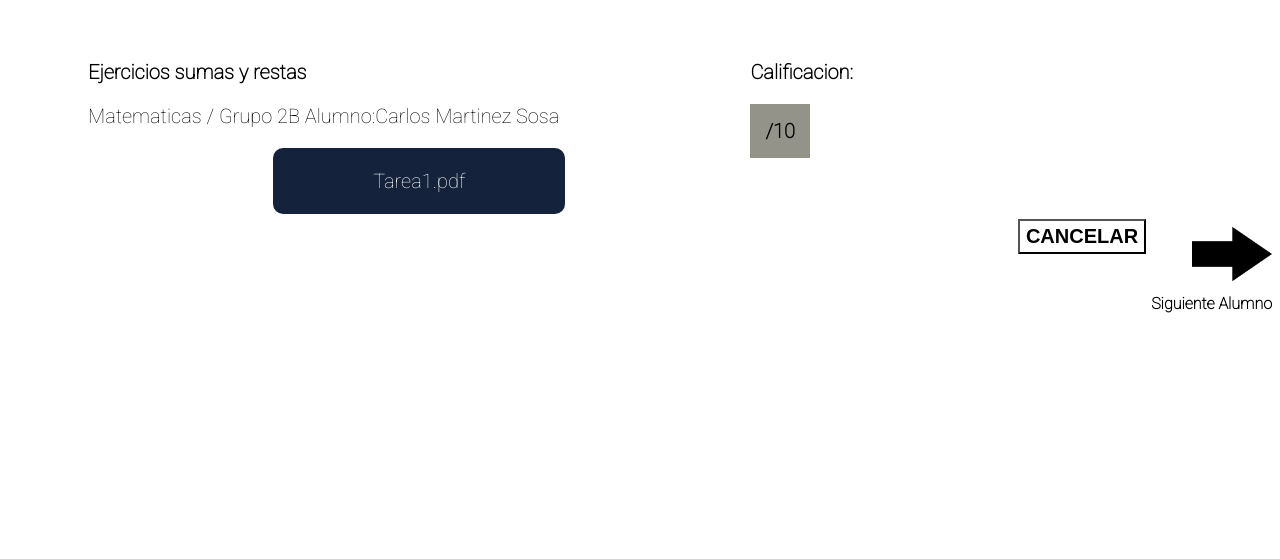
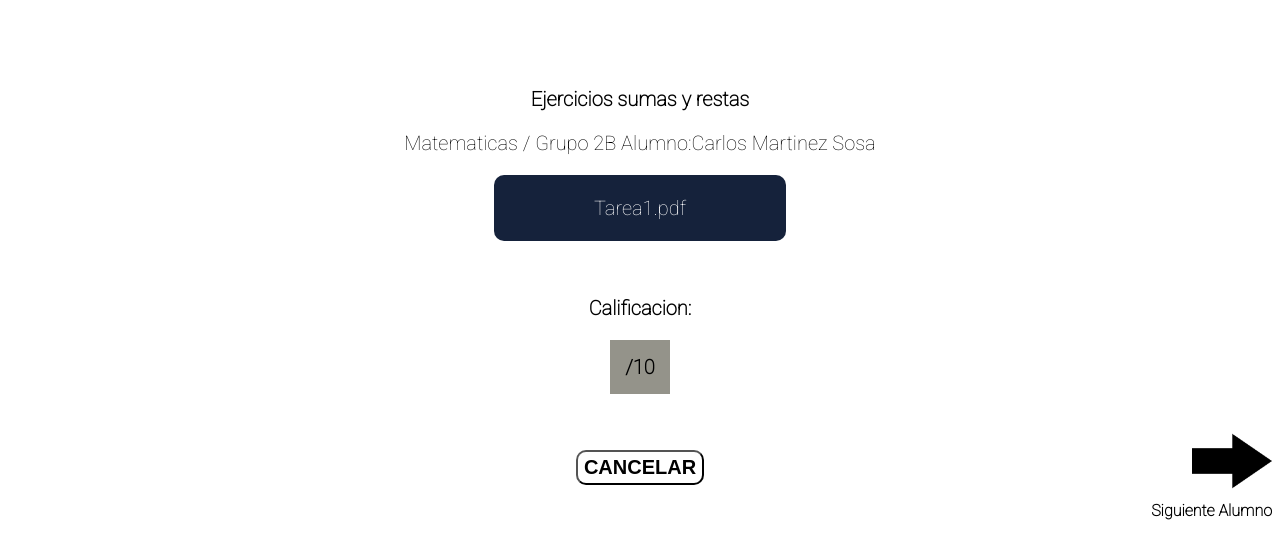
Before and after one commit to LuisMartinRX20/SGER, a PHP site: page /PHP/Revision.php in a window 1280 px wide. Shown: the top 559 px of the page. Run offline with PHP 8.4, Linux system fonts and the light colour scheme.

Commit message:
ajuste en pestaña de revision.php

```diff
--- a/CSS/estilo.css
+++ b/CSS/estilos.css
@@ -12,6 +12,7 @@ body{
     transition: .2s;
     width: fit-content;
     margin: 5px;
+    border-radius: 10px;
 }
 #flecha{
     max-width: 80px;
@@ -27,8 +28,33 @@ body{
     transition: .2s;
     width: fit-content;
     margin: 5px;
+    border-radius: 10px;
 }
 
+#cancel:hover{
+  background-color: #15223B;
+  color: white;
+  border-color: white;
+}
+
+#cancel-rev{
+  background-color: white;
+  width: 90px;
+  height: 35px;
+
+  font-weight: bold;
+  font-size: 20px;
+  transition: .2s;
+  width: fit-content;
+  margin: 5px;
+  border-radius: 10px;
+}
+
+#cancel-rev:hover{
+  background-color: #15223B;
+  color: white;
+  border-color: white;
+}
 
 #nuevaTarea:hover{
     background-color: #15223B;
@@ -36,17 +62,22 @@ body{
     border-color: white;
 }
 
-#cancel:hover{
-    background-color: #15223B;
-    color: white;
-    border-color: white;
-}
+
 .grid-cont{
     display: grid;
     grid-template-columns: 60% 40%;
     font-size: 20px;
     margin: 40px 80px 0 80px;
   }
+  .grid-cont-rev{
+    display: grid;
+    grid-template-rows: 60% 40%;
+    font-size: 20px;
+    margin: 40px 60px 0 60px;
+    align-items: center;
+  justify-content: center;
+  }
+
   .grid-contmostrar{
     display: grid;
 
--- a/PHP/AsigTarea.php
+++ b/PHP/AsigTarea.php
@@ -4,7 +4,7 @@
     <meta charset="UTF-8">
     <meta http-equiv="X-UA-Compatible" content="IE=edge">
     <meta name="viewport" content="width=device-width, initial-scale=1.0">
-    <link rel="stylesheet" href="../CSS/estilo.css">
+    <link rel="stylesheet" href="../CSS/estilos.css">
     <link href="https://fonts.googleapis.com/css2?family=Roboto:wght@100&display=swap" rel="stylesheet">
     <title>Inicio</title>
 </head>
--- a/PHP/RevTarea.php
+++ b/PHP/RevTarea.php
@@ -5,7 +5,7 @@
     <meta charset="UTF-8">
     <meta http-equiv="X-UA-Compatible" content="IE=edge">
     <meta name="viewport" content="width=device-width, initial-scale=1.0">
-    <link rel="stylesheet" href="../CSS/estilo.css">
+    <link rel="stylesheet" href="../CSS/estilos.css">
     <link href="https://fonts.googleapis.com/css2?family=Roboto:wght@100&display=swap" rel="stylesheet">
     <title>Inicio</title>
 </head>
--- a/PHP/Revision.php
+++ b/PHP/Revision.php
@@ -5,24 +5,34 @@
     <meta charset="UTF-8">
     <meta http-equiv="X-UA-Compatible" content="IE=edge">
     <meta name="viewport" content="width=device-width, initial-scale=1.0">
-    <link rel="stylesheet" href="../CSS/estilo.css">
+    <link rel="stylesheet" href="../CSS/estilos.css">
     <link href="https://fonts.googleapis.com/css2?family=Roboto:wght@100&display=swap" rel="stylesheet">
     <title>Inicio</title>
 </head>
 
 <body>
-    <div class="grid-cont">
+    <div class="grid-cont-rev">
         <div id="infoRev">
+            <center>
             <p id="ptitulo">Ejercicios sumas y restas</p>
             <p id="pcuerpo">Matematicas / Grupo 2B Alumno:Carlos Martinez Sosa</p>
-<center><a href="#" class="editTarea"><div id="tareaRev"><p>Tarea1.pdf</p></div></a></center>
+            <a href="#" class="editTarea"><div id="tareaRev"><p>Tarea1.pdf</p></div></a>
+            </center>
         </div>
 
         <div id="calif">
+            <center>
             <p id="ptitcal">Calificacion:</p>
             <p id="pCalif">/10</p>
+            </center>
+        </div>
+        <br>
+    <center>
+        <a href="RevTarea.php" id="btnvolver-rev">
+            <input type="button" id="cancel-rev" value="CANCELAR">
+        </a>
+</center>
 
-        </div>
     </div>
 
     <div id="btndiv">
@@ -32,9 +42,7 @@
                 Siguiente Alumno
             </a>
         </div>
-        <a href="RevTarea.php" class="anew">
-            <input type="button" id="cancel" value="CANCELAR">
-        </a>
+
 
     </div>
 
--- a/PHP/editarTarea.php
+++ b/PHP/editarTarea.php
@@ -5,7 +5,7 @@
     <meta charset="UTF-8">
     <meta http-equiv="X-UA-Compatible" content="IE=edge">
     <meta name="viewport" content="width=device-width, initial-scale=1.0">
-    <link rel="stylesheet" href="../CSS/estilo.css">
+    <link rel="stylesheet" href="../CSS/estilos.css">
     <link href="https://fonts.googleapis.com/css2?family=Roboto:wght@100&display=swap" rel="stylesheet">
     <title>Inicio</title>
 </head>
@@ -18,7 +18,7 @@
 
 
             <div class="grid-item">
-                <label for="titulo">Titulo:</label>
+                <label for="titulo">Tarea:</label>
                 <input type="text" name="titulo" required><br>
             </div>
 
--- a/PHP/nuevaTarea.php
+++ b/PHP/nuevaTarea.php
@@ -5,7 +5,7 @@
     <meta charset="UTF-8">
     <meta http-equiv="X-UA-Compatible" content="IE=edge">
     <meta name="viewport" content="width=device-width, initial-scale=1.0">
-    <link rel="stylesheet" href="../CSS/estilo.css">
+    <link rel="stylesheet" href="../CSS/estilos.css">
     <link href="https://fonts.googleapis.com/css2?family=Roboto:wght@100&display=swap" rel="stylesheet">
     <title>Inicio</title>
 </head>
@@ -18,7 +18,7 @@
 
 
             <div class="grid-item">
-                <label for="titulo">Titulo:</label>
+                <label for="titulo">Tarea:</label>
                 <input type="text" name="titulo" required><br>
             </div>
 
```
